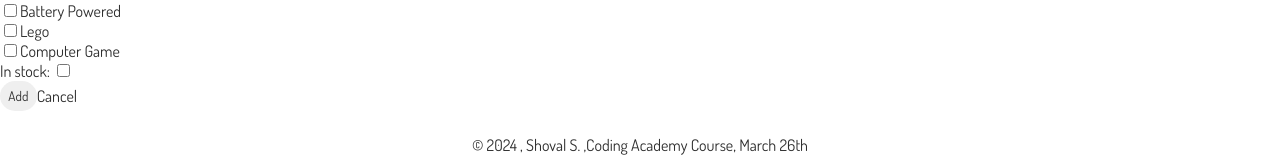
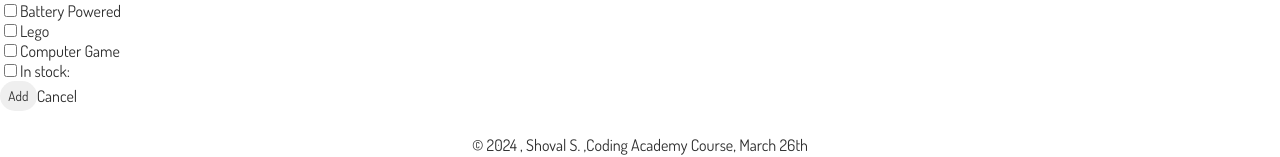
Before and after one commit to tmanoon/mistertoy-frontend, a React app: page /toy/edit/1 in a window 1280 px wide. Shown: the part 418-575 px from the top of the page. Built offline with nearby package versions, Linux system fonts and the light colour scheme; the HTML template or start-up script is replaced by a standard one.

Commit message:
Edit toy edit cmp

```diff
--- a/src/pages/ToyEdit.jsx
+++ b/src/pages/ToyEdit.jsx
@@ -13,7 +13,7 @@ export function ToyEdit() {
     const { toyId } = useParams()
     const labels = toyService.getLabels()
 
-    const { values, setValues, errors, handleChange, handleBlur} = useFormik({
+    const { values, setValues, errors, handleChange, handleBlur } = useFormik({
         initialValues,
         validationSchema: editSchema
     })
@@ -32,12 +32,18 @@ export function ToyEdit() {
         }
     }
 
-    function handleCheckboxChange(ev) {
-        const { name, value, checked } = ev.target;
+    function handleLabelsChange(ev) {
+        const { name, value, checked } = ev.target
         const updatedLabels = checked
             ? [...values.labels, value]
             : values.labels.filter(label => label !== value)
         setValues({ ...values, [name]: updatedLabels })
+    }
+
+    function handleCheckboxChange(ev) {
+        ev.stopPropagation()
+        const { name, checked } = ev.target
+        setValues({ ...values, [name]: checked })
     }
 
     async function onSaveToy(e) {
@@ -85,16 +91,16 @@ export function ToyEdit() {
                     <ul>
                         {labels.map((label) => {
                             return <li key={label}>
-                                <input type="checkbox" id={label} onChange={handleCheckboxChange}
-                                checked={values.labels.includes(label)} name="labels" value={label} />
+                                <input type="checkbox" id={label} onChange={handleLabelsChange}
+                                    checked={values.labels.includes(label)} name="labels" value={label} />
                                 <label htmlFor={label}>{label}</label>
                             </li>
                         })}
                     </ul>
                 </div>
                 <div className="stock">
+                    <input type="checkbox" id="stock" name="inStock" checked={values.inStock} onChange={handleCheckboxChange} />
                     <label htmlFor="stock">In stock: </label>
-                    <input type="checkbox" id="stock" name="inStock" checked={values.inStock} onChange={handleChange} />
                 </div>
                 <button type="submit">{values._id ? 'Save' : 'Add'}</button>
                 <Link to="/toy">Cancel</Link>
```
